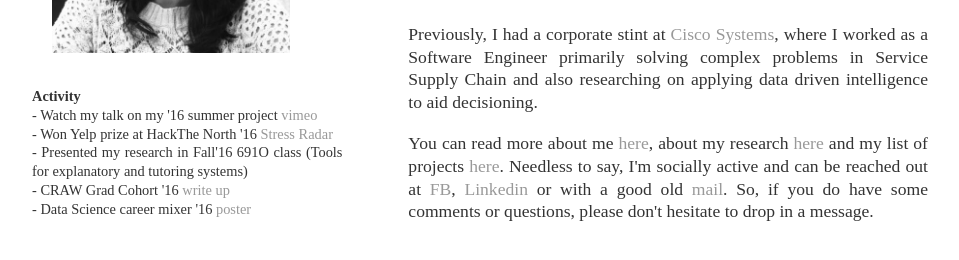
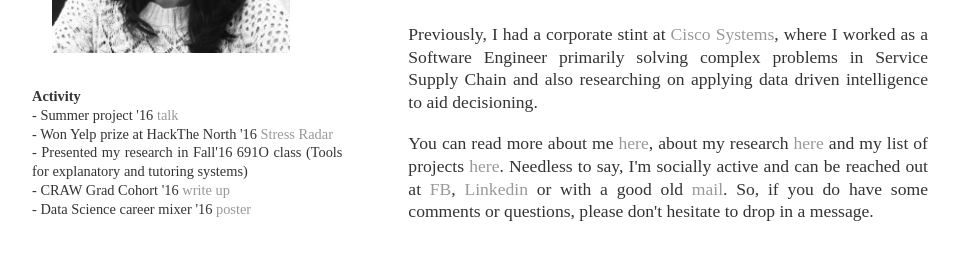
Before and after one commit to Shamya/shamyatest.github.io, a Jekyll site: the page built from index.html, in a window 1280 px wide. Shown: the part 375-635 px from the top of the page, without its empty margins (160-1119 px from the left). Built offline with Jekyll 4.4.1, drawn with Linux system fonts in a browser that asks for light colours.

Commit message:
Update index.html

```diff
--- a/index.html
+++ b/index.html
@@ -7,7 +7,7 @@ title: Shamya Karumbaiah
   <br>
   <img src="/images/shamya.jpg" height=70% width=70% style="margin:10px 20px 10px 20px">
 
-<p style="margin:20px 30px 20px 0px;font-size:90%"><b>Activity</b> <br>- Watch my talk on my '16 summer project <a href ="https://vimeo.com/178362096">vimeo</a> <br>
+<p style="margin:20px 30px 20px 0px;font-size:90%"><b>Activity</b> <br>- Summer project '16 <a href ="https://vimeo.com/178362096">talk</a> <br>
   - Won Yelp prize at HackThe North '16 <a href ="http://devpost.com/software/hackthenorth2016-3xg5le">Stress Radar</a><br>
   - Presented my research in Fall'16 691O class (Tools for explanatory and tutoring systems)<br>
   - CRAW Grad Cohort '16<a href ="http://cswomenumass.github.io/grad-cohort/2016/04/25/Grad-Cohort-Report.html"> write up</a><br>
```
